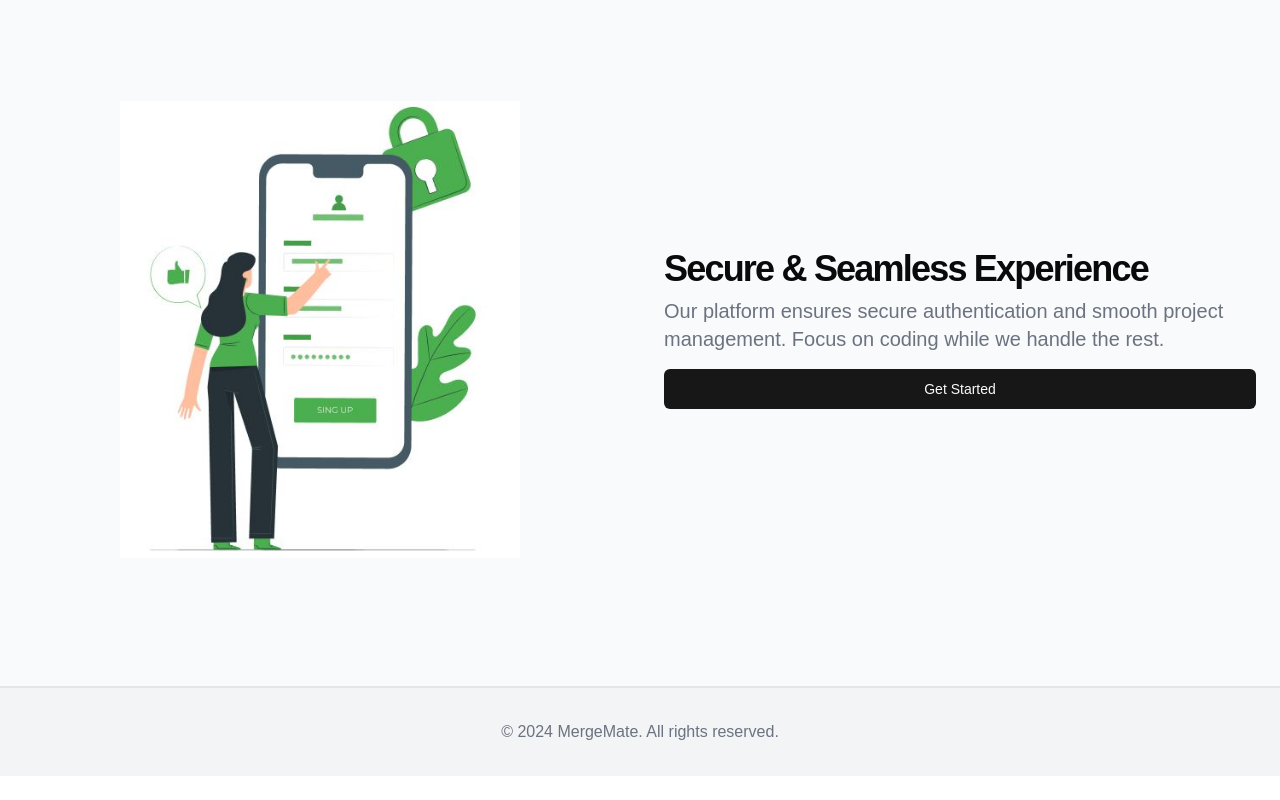
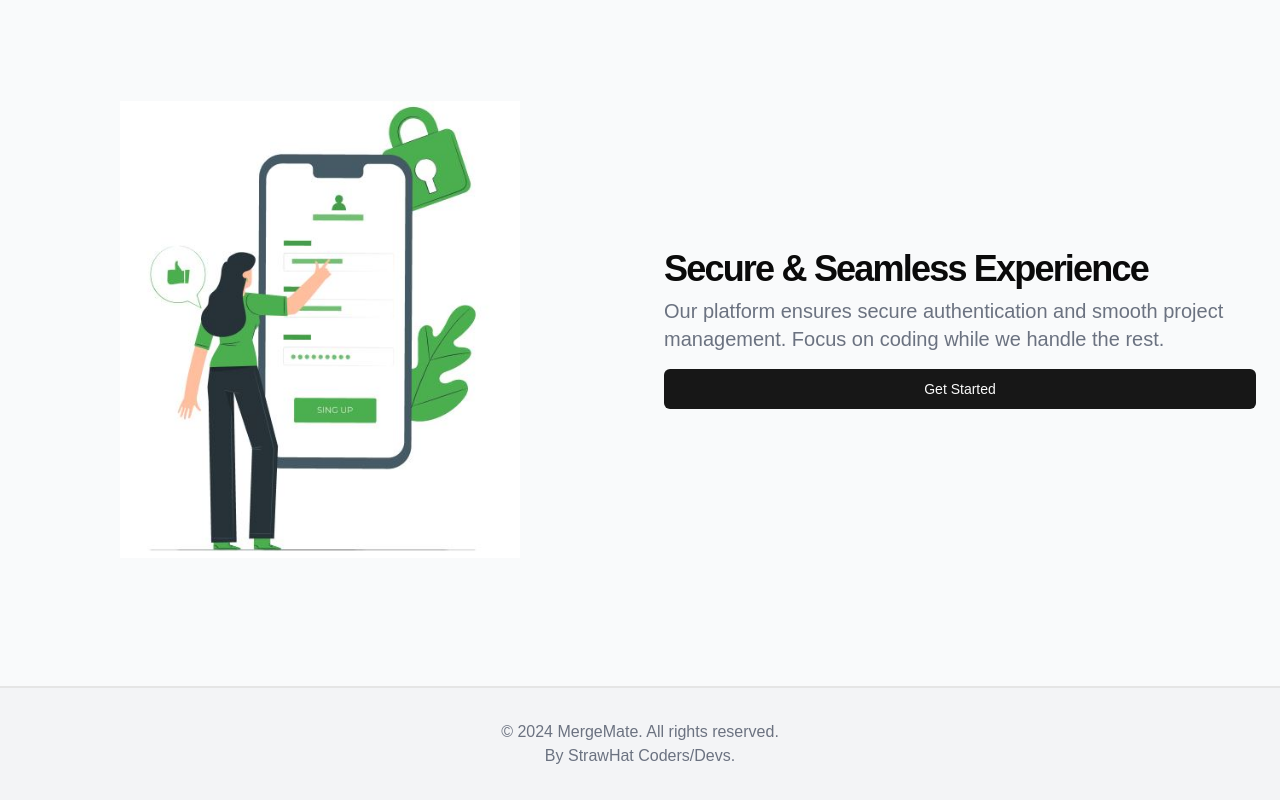
Before and after one commit to HamzaAhmed112/mergemate_frontend, a Next.js app: page / in a window 1280 px wide. Shown: the part 1821-2621 px from the top of the page. Before the commit the page ends 2597 px from the top, so only its background shows below. Built offline with nearby package versions, Linux system fonts and the light colour scheme.

Commit message:
Update page.js
added in footer
<p>By StrawHat Coders/Devs</p>

```diff
--- a/src/app/page.js
+++ b/src/app/page.js
@@ -226,6 +226,7 @@ export default function Page() {
             <footer className="border-t bg-gray-100">
                 <div className="border-t p-8 text-center text-gray-500">
                     <p>© 2024 MergeMate. All rights reserved.</p>
+                    <p>By StrawHat Coders/Devs.</p>
                 </div>
             </footer>
             {/*<footer className="border-t bg-gray-100">*/}
```
